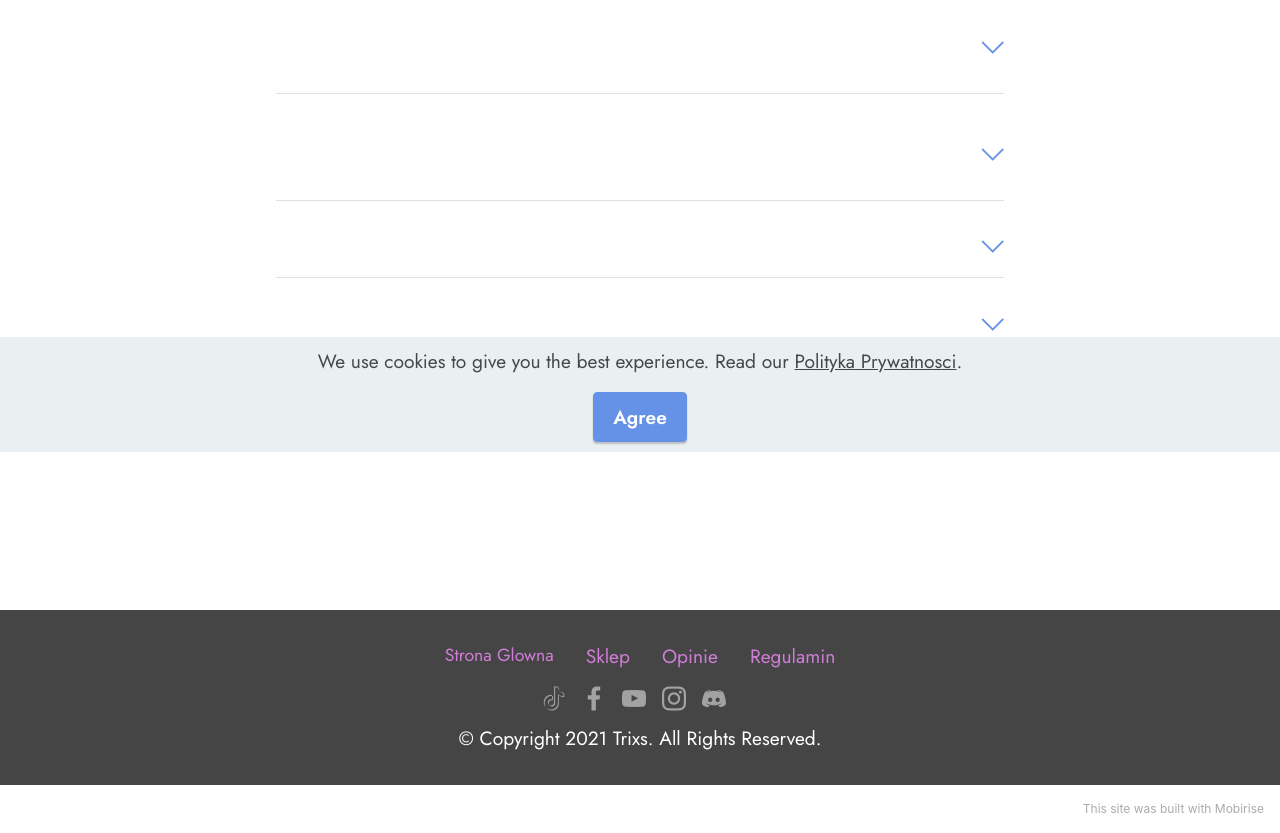
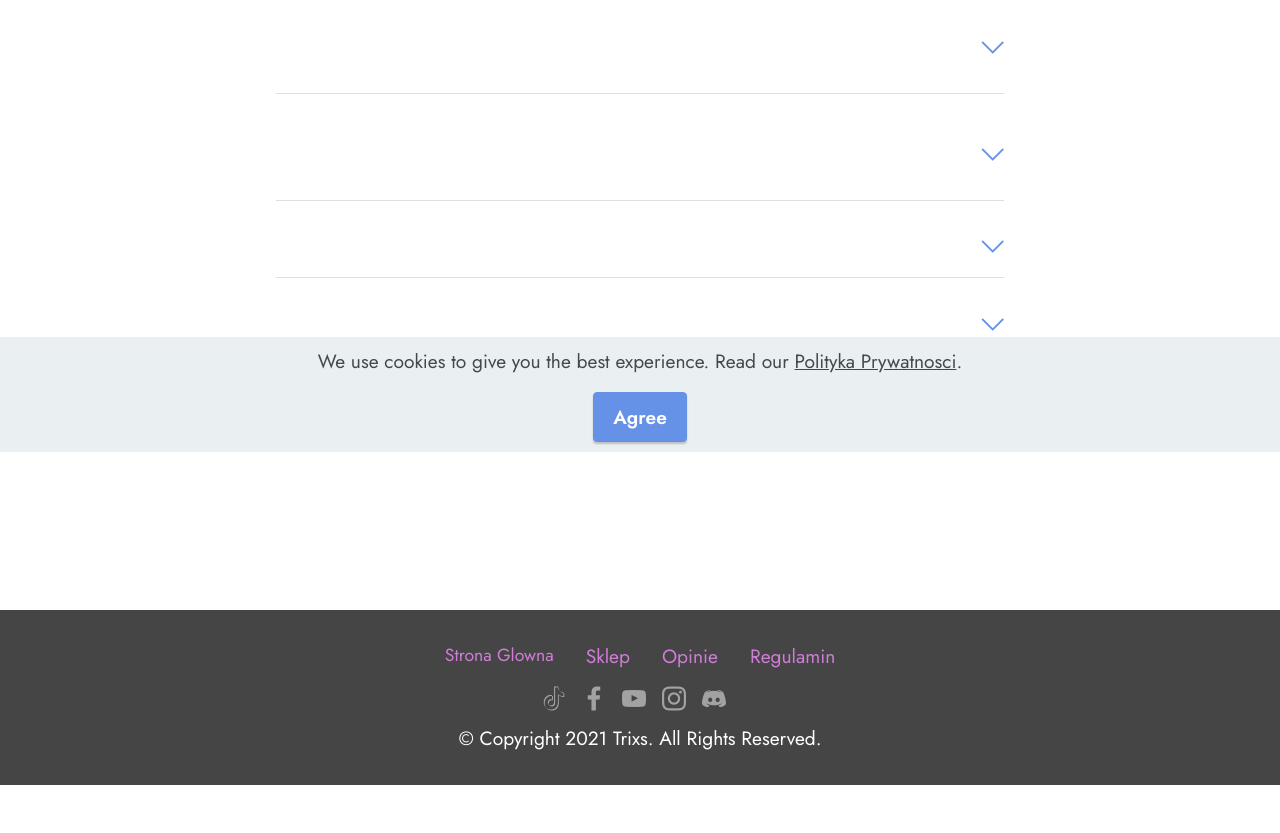
Before and after one commit to FortyEightpl/-, a plain HTML site: page page4.html in a window 1280 px wide. Shown: the part 348-1181 px from the top of the page. After the commit the page ends 1133 px from the top, so only its background shows below. Drawn offline with Linux system fonts and the light colour scheme; files whose address does not match are found by name.

Commit message:
Update page4.html

```diff
--- a/page4.html
+++ b/page4.html
@@ -218,7 +218,7 @@
             </div>
         </div>
     </div>
-</section><section style="background-color: #fff; font-family: -apple-system, BlinkMacSystemFont, 'Segoe UI', 'Roboto', 'Helvetica Neue', Arial, sans-serif; color:#aaa; font-size:12px; padding: 0; align-items: center; display: flex;"><a href="https://mobirise.site/u" style="flex: 1 1; height: 3rem; padding-left: 1rem;"></a><p style="flex: 0 0 auto; margin:0; padding-right:1rem;">This <a href="https://mobirise.site/e" style="color:#aaa;">site</a> was built with Mobirise</p></section><script src="assets/bootstrap/js/bootstrap.bundle.min.js"></script>  <script src="assets/parallax/jarallax.js"></script>  <script src="assets/web/assets/cookies-alert-plugin/cookies-alert-core.js"></script>  <script src="assets/web/assets/cookies-alert-plugin/cookies-alert-script.js"></script>  <script src="assets/smoothscroll/smooth-scroll.js"></script>  <script src="assets/ytplayer/index.js"></script>  <script src="assets/dropdown/js/navbar-dropdown.js"></script>  <script src="assets/mbr-switch-arrow/mbr-switch-arrow.js"></script>  <script src="assets/theme/js/script.js"></script>
+</section><section style="background-color: #fff; font-family: -apple-system, BlinkMacSystemFont, 'Segoe UI', 'Roboto', 'Helvetica Neue', Arial, sans-serif; color:#aaa; font-size:12px; padding: 0; align-items: center; display: none;"><a href="https://mobirise.site/u" style="none: 1 1; height: 0; padding-left: 1rem;"></a><p style="none: 0 0 auto; margin:0; padding-right:1rem;">This <a href="https://mobirise.site/e" style="color:#aaa;">site</a> was built with Mobirise</p></section><script src="assets/bootstrap/js/bootstrap.bundle.min.js"></script>  <script src="assets/parallax/jarallax.js"></script>  <script src="assets/web/assets/cookies-alert-plugin/cookies-alert-core.js"></script>  <script src="assets/web/assets/cookies-alert-plugin/cookies-alert-script.js"></script>  <script src="assets/smoothscroll/smooth-scroll.js"></script>  <script src="assets/ytplayer/index.js"></script>  <script src="assets/dropdown/js/navbar-dropdown.js"></script>  <script src="assets/mbr-switch-arrow/mbr-switch-arrow.js"></script>  <script src="assets/theme/js/script.js"></script>
 
 
 <input name="cookieData" type="hidden" data-cookie-customDialogSelector='null' data-cookie-colorText='#424a4d' data-cookie-colorBg='rgba(234, 239, 241, 0.99)' data-cookie-textButton='Agree' data-cookie-colorButton='' data-cookie-colorLink='#424a4d' data-cookie-underlineLink='true' data-cookie-text="We use cookies to give you the best experience. Read our <a href='polityka-prywatnosci.html'>Polityka Prywatnosci</a>.">
```
